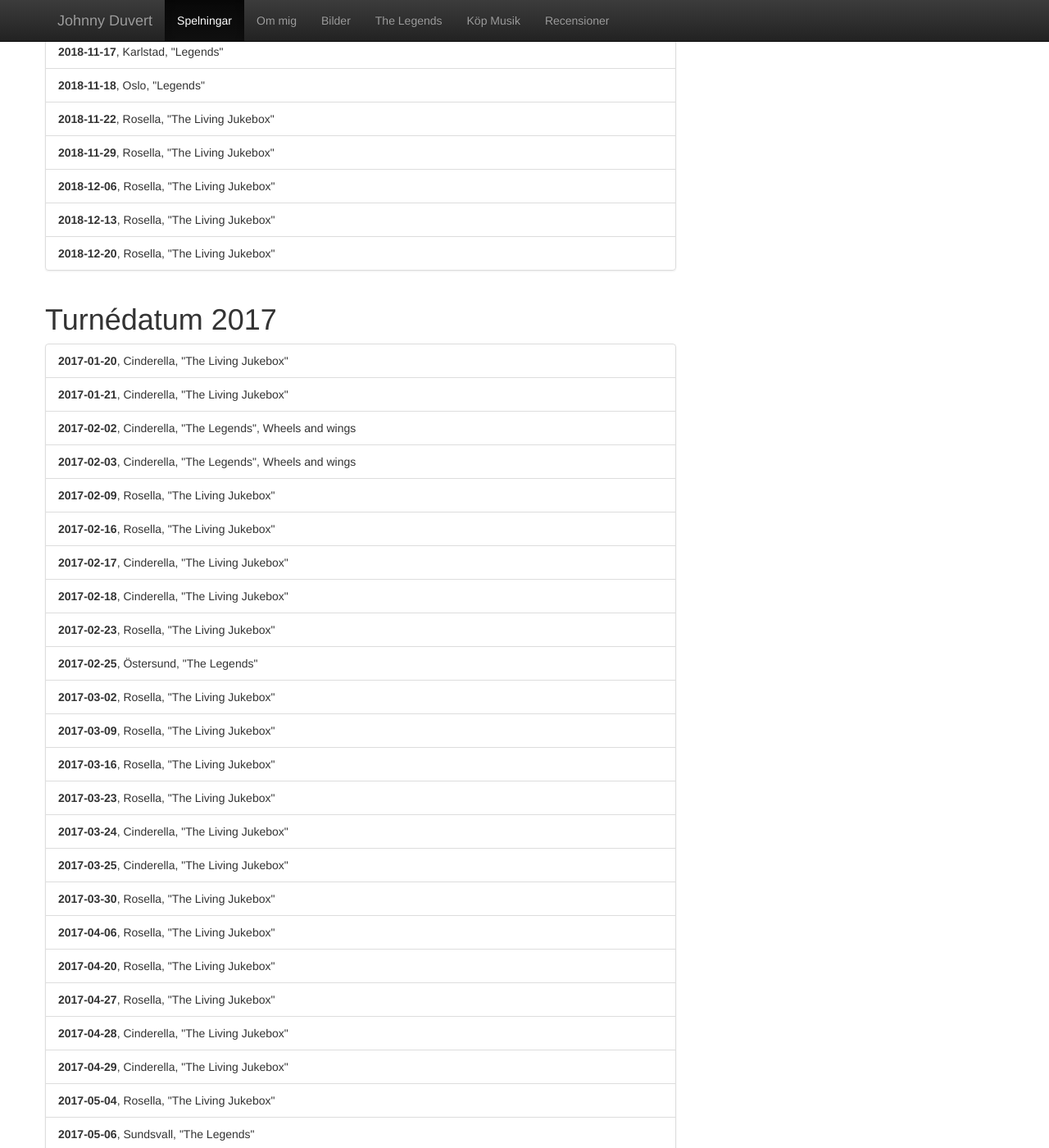
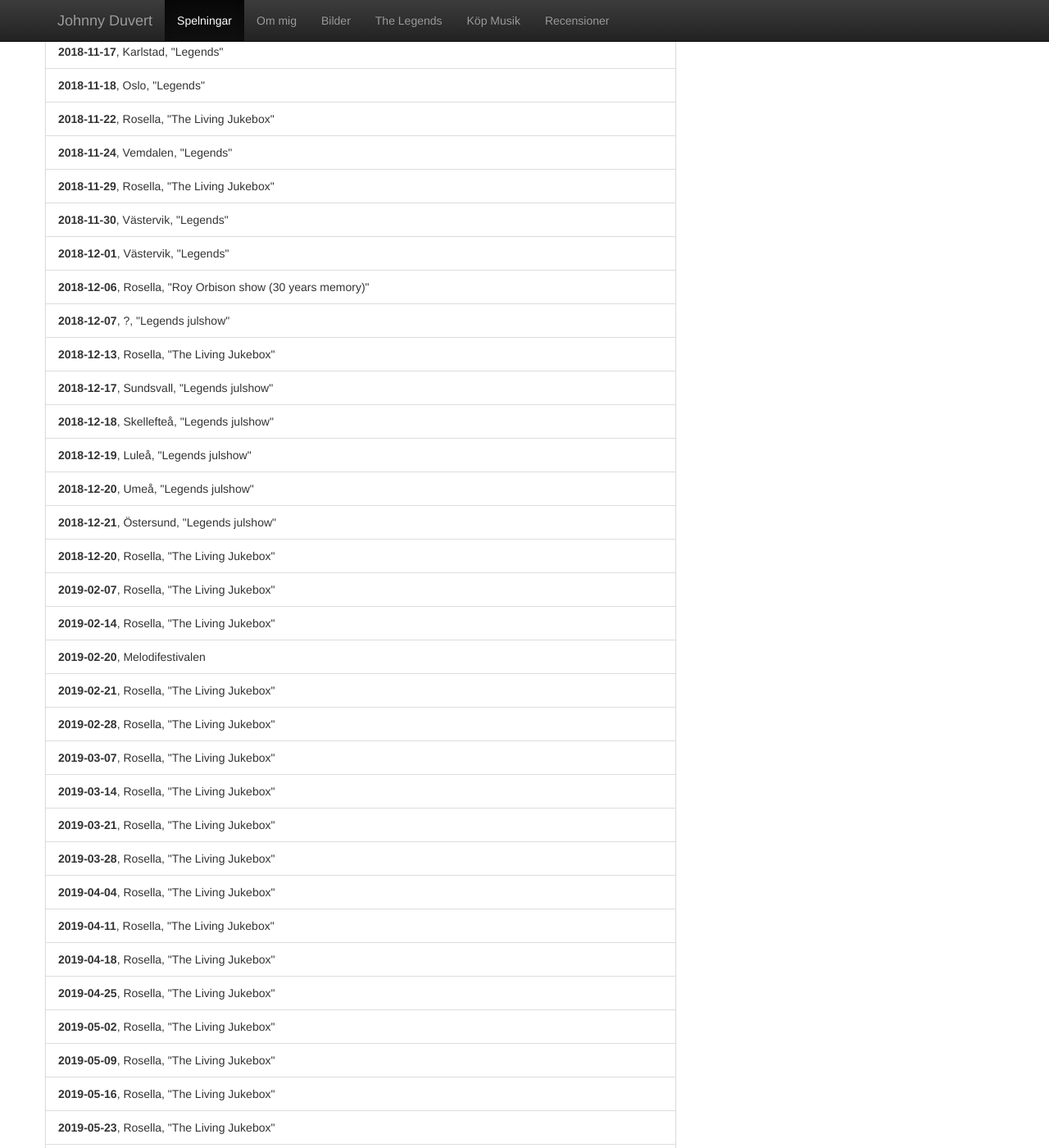
Before and after one commit to johnnyduvert/johnnyduvert.github.io, a Jekyll site: the page built from tour_list.html, in a window 1280 px wide and 1400 px high, scrolled down 3040 px. Shown: the whole window at 82% size. Built offline with Jekyll 4.4.1, drawn with Linux system fonts in a browser that asks for light colours; nearby versions of some CDN libraries; some of the changed text lies outside the part shown.

Commit message:
New dates

```diff
--- a/_data/tour_dates_2018.yml
+++ b/_data/tour_dates_2018.yml
@@ -94,18 +94,18 @@
   date: 2018-09-13
 - name: "Rosella, &quot;The Living Jukebox&quot;"
   date: 2018-09-20
-- name: "Cinderella, &quot;The Living Jukebox&quot;"
-  date: 2018-09-21
-- name: "Cinderella, &quot;The Living Jukebox&quot;"
-  date: 2018-09-22
 - name: "Sollefteå, &quot;Legends&quot;"
   date: 2018-09-29
 - name: "Rosella, &quot;The Living Jukebox&quot;"
   date: 2018-10-04
-- name: "Cinderella, &quot;The Living Jukebox&quot;"
+- name: "Gabriella, &quot;The Living Jukebox&quot;"
+  date: 2018-10-11
+- name: "Gabriella, &quot;The Living Jukebox&quot;"
   date: 2018-10-12
-- name: "Cinderella, &quot;The Living Jukebox&quot;"
+- name: "Gabriella, &quot;The Living Jukebox&quot;"
   date: 2018-10-13
+- name: "Gabriella, &quot;The Living Jukebox&quot;"
+  date: 2018-10-14
 - name: "Rosella, &quot;The Living Jukebox&quot;"
   date: 2018-10-18
 - name: "Falun, &quot;Legends&quot;"
@@ -148,11 +148,65 @@
   date: 2018-11-18
 - name: "Rosella, &quot;The Living Jukebox&quot;"
   date: 2018-11-22
+- name: "Vemdalen, &quot;Legends&quot;"
+  date: 2018-11-24
 - name: "Rosella, &quot;The Living Jukebox&quot;"
   date: 2018-11-29
-- name: "Rosella, &quot;The Living Jukebox&quot;"
+- name: "Västervik, &quot;Legends&quot;"
+  date: 2018-11-30
+- name: "Västervik, &quot;Legends&quot;"
+  date: 2018-12-01
+- name: "Rosella, &quot;Roy Orbison show (30 years memory)&quot;"
   date: 2018-12-06
+- name: "?, &quot;Legends julshow&quot;"
+  date: 2018-12-07
 - name: "Rosella, &quot;The Living Jukebox&quot;"
   date: 2018-12-13
+- name: "Sundsvall, &quot;Legends julshow&quot;"
+  date: 2018-12-17
+- name: "Skellefteå, &quot;Legends julshow&quot;"
+  date: 2018-12-18
+- name: "Luleå, &quot;Legends julshow&quot;"
+  date: 2018-12-19
+- name: "Umeå, &quot;Legends julshow&quot;"
+  date: 2018-12-20
+- name: "Östersund, &quot;Legends julshow&quot;"
+  date: 2018-12-21
 - name: "Rosella, &quot;The Living Jukebox&quot;"
   date: 2018-12-20
+- name: "Rosella, &quot;The Living Jukebox&quot;"
+  date: 2019-02-07
+- name: "Rosella, &quot;The Living Jukebox&quot;"
+  date: 2019-02-14
+- name: "Melodifestivalen"
+  date: 2019-02-20
+- name: "Rosella, &quot;The Living Jukebox&quot;"
+  date: 2019-02-21
+- name: "Rosella, &quot;The Living Jukebox&quot;"
+  date: 2019-02-28
+- name: "Rosella, &quot;The Living Jukebox&quot;"
+  date: 2019-03-07
+- name: "Rosella, &quot;The Living Jukebox&quot;"
+  date: 2019-03-14
+- name: "Rosella, &quot;The Living Jukebox&quot;"
+  date: 2019-03-21
+- name: "Rosella, &quot;The Living Jukebox&quot;"
+  date: 2019-03-28
+- name: "Rosella, &quot;The Living Jukebox&quot;"
+  date: 2019-04-04
+- name: "Rosella, &quot;The Living Jukebox&quot;"
+  date: 2019-04-11
+- name: "Rosella, &quot;The Living Jukebox&quot;"
+  date: 2019-04-18
+- name: "Rosella, &quot;The Living Jukebox&quot;"
+  date: 2019-04-25
+- name: "Rosella, &quot;The Living Jukebox&quot;"
+  date: 2019-05-02
+- name: "Rosella, &quot;The Living Jukebox&quot;"
+  date: 2019-05-09
+- name: "Rosella, &quot;The Living Jukebox&quot;"
+  date: 2019-05-16
+- name: "Rosella, &quot;The Living Jukebox&quot;"
+  date: 2019-05-23
+- name: "Rosella, &quot;The Living Jukebox&quot;"
+  date: 2019-05-30
```
